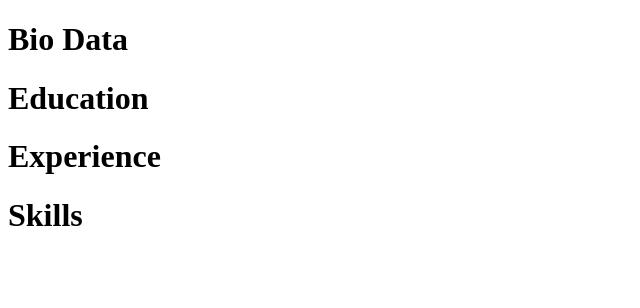
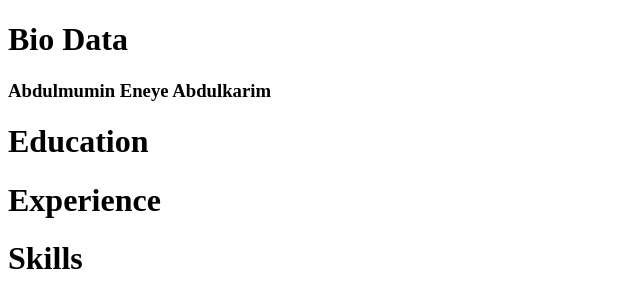
Before and after one commit to eneyeitech/mycv, a plain HTML site: page index.html in a window 1280 px wide. Shown: the whole page, without its empty margins (0-640 px from the left). Drawn offline with Linux system fonts and the light colour scheme.

Commit message:
second commit1

```diff
--- a/index.html
+++ b/index.html
@@ -10,6 +10,7 @@
 
 <body>
     <h1>Bio Data</h1>
+    <h3>Abdulmumin Eneye Abdulkarim</h3>
     <h1>Education</h1>
     <h1>Experience</h1>
     <h1>Skills</h1>
```
